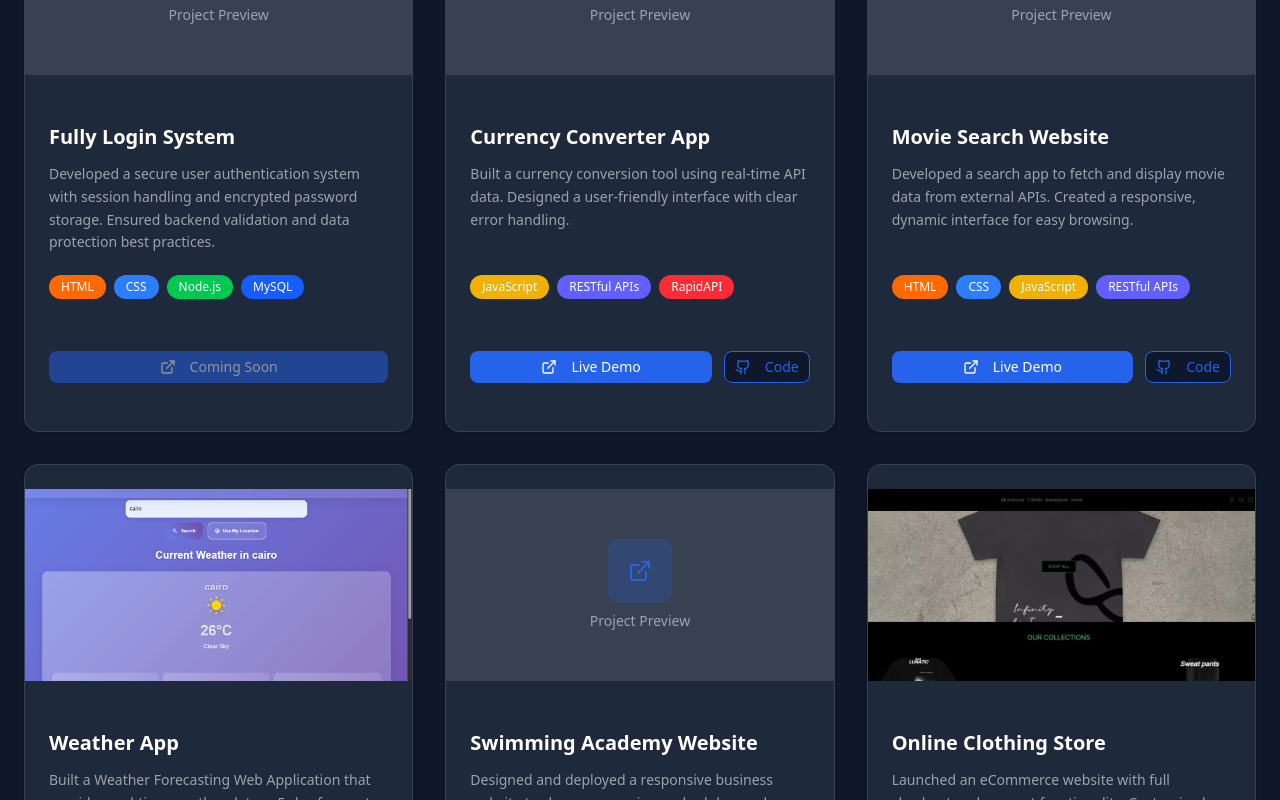
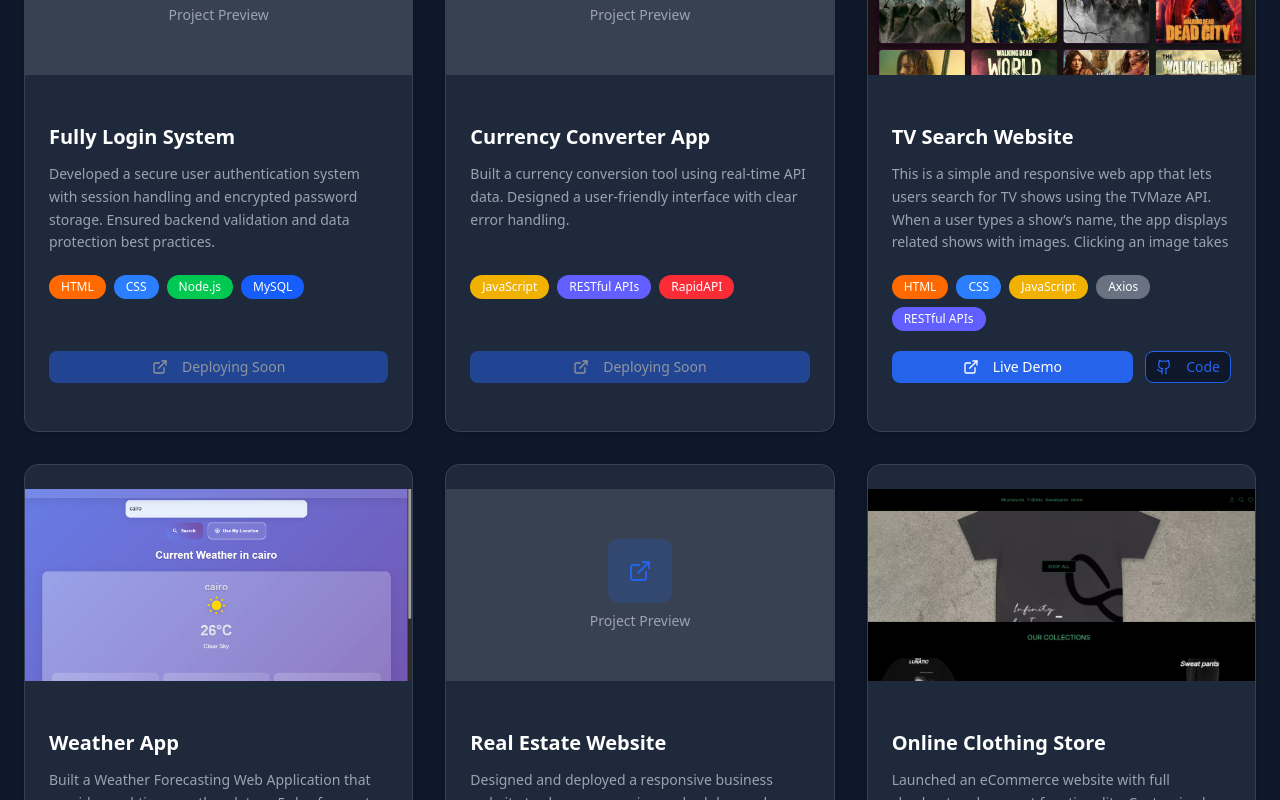
Before and after one commit to momenkelany/Momen-Kelany-Portfolio, a React (Vite) app in the folder portfolio-website/: page / in a window 1280 px wide. Shown: the part 3920-4720 px from the top of the page. Built offline with nearby package versions, Linux system fonts and the light colour scheme.

Commit message:
add tv show project

```diff
--- a/portfolio-website/src/components/Projects.jsx
+++ b/portfolio-website/src/components/Projects.jsx
@@ -23,19 +23,19 @@ const Projects = () => {
       description: 'Built a currency conversion tool using real-time API data. Designed a user-friendly interface with clear error handling.',
       technologies: ['JavaScript', 'RESTful APIs', 'RapidAPI'],
       category: 'frontend',
-      image: null,
+      image: null,      // No image for this project, will show placeholder
       liveUrl: '#',
-      githubUrl: '#',
-      isReady: true
+      githubUrl: null,
+      isReady: false
     },
     {
-      title: 'Movie Search Website',
-      description: 'Developed a search app to fetch and display movie data from external APIs. Created a responsive, dynamic interface for easy browsing.',
-      technologies: ['HTML', 'CSS', 'JavaScript', 'RESTful APIs'],
+      title: 'TV Search Website',
+      description: 'This is a simple and responsive web app that lets users search for TV shows using the TVMaze API. When a user types a show’s name, the app displays related shows with images. Clicking an image takes you to the show’s page.',
+      technologies: ['HTML', 'CSS', 'JavaScript', 'Axios' , 'RESTful APIs'],
       category: 'frontend',
-      image: null,
-      liveUrl: '#',
-      githubUrl: '#',
+      image: '/Momen-Kelany-Portfolio/images/projects/TV-Show-Search.png',
+      liveUrl: 'https://momenkelany.github.io/TV-Show-Search/',
+      githubUrl: 'https://github.com/momenkelany/TV-Show-Search',
       isReady: true
     },
     {
@@ -49,14 +49,14 @@ const Projects = () => {
       isReady: true
     },
     {
-      title: 'Swimming Academy Website',
+      title: 'Real Estate Website',
       description: 'Designed and deployed a responsive business website to showcase services, schedules, and contact information.',
       technologies: ['Bootstrap', 'JavaScript'],
       category: 'frontend',
-      image: null,
+      image: null,      // No image for this project, will show placeholder
       liveUrl: '#',
-      githubUrl: '#',
-      isReady: true
+      githubUrl: null,
+      isReady: false
     },
     {
       title: 'Online Clothing Store',
@@ -179,7 +179,7 @@ const Projects = () => {
                     disabled={!project.isReady} // Disable button if not ready
                   >
                     <ExternalLink size={16} className="mr-2" />
-                    {project.isReady ? 'Live Demo' : 'Coming Soon'} {/* Conditional text */}
+                    {project.isReady ? 'Live Demo' : 'Deploying Soon'} {/* Conditional text */}
                   </Button>
                   {project.githubUrl && (
                     <Button
```
Also changed, not shown: portfolio-website/public/images/projects/TV-Show-Search.png (added), 1 other file (tests, documents, lock files or other folders).
